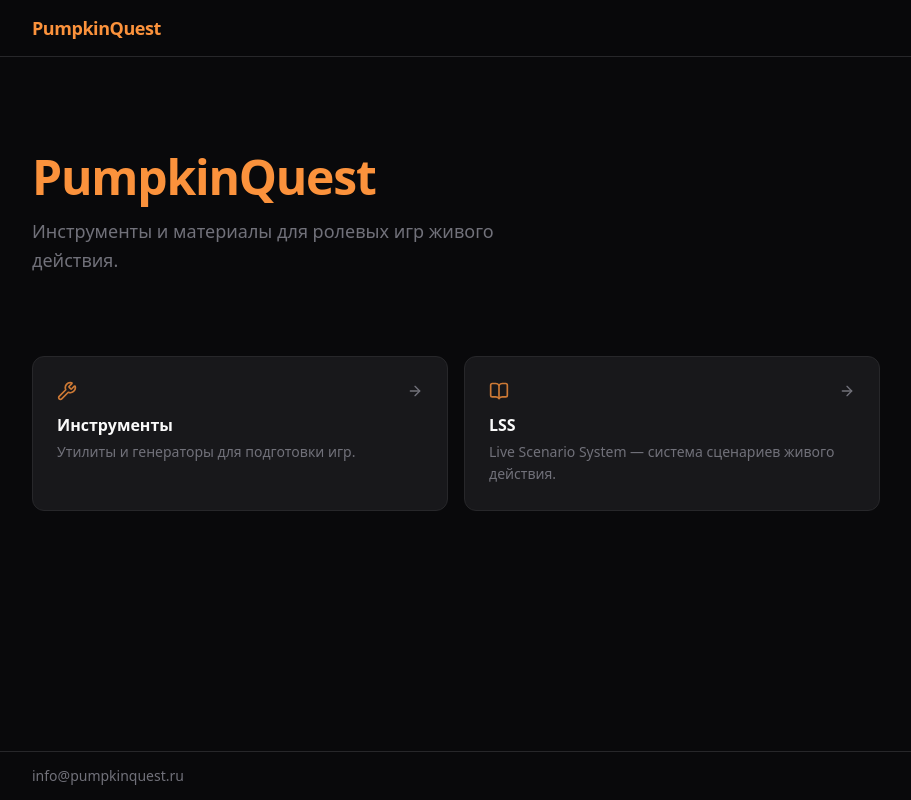
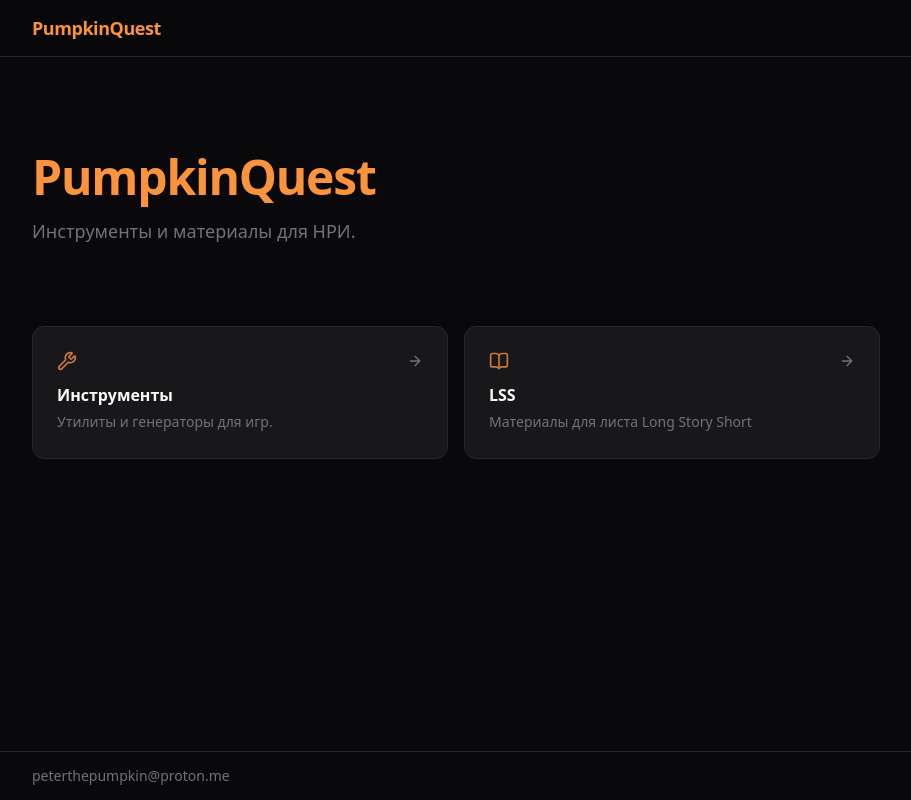
Before and after one commit to PumpkinQuest/pumpkin, a Next.js app: page / in a window 1280 px wide. Shown: the whole page, without its empty margins (184-1095 px from the left). Built offline with nearby package versions, Linux system fonts and the light colour scheme.

Commit message:
words and favicon

```diff
--- a/app/layout.tsx
+++ b/app/layout.tsx
@@ -16,7 +16,7 @@ export const metadata: Metadata = {
     default: "PumpkinQuest",
   },
   description:
-    "PumpkinQuest — инструменты и материалы для ролевых игр живого действия.",
+    "PumpkinQuest — инструменты и материалы для НРИ",
   metadataBase: new URL("https://pumpkin.quest"),
   openGraph: {
     siteName: "PumpkinQuest",
--- a/modules/home/HomePage.tsx
+++ b/modules/home/HomePage.tsx
@@ -5,7 +5,7 @@ import type { Metadata } from "next";
 export const metadata: Metadata = {
   title: "PumpkinQuest",
   description:
-    "PumpkinQuest — инструменты и материалы для ролевых игр живого действия.",
+    "PumpkinQuest — инструменты и материалы для НРИ",
 };
 
 const sections = [
@@ -13,13 +13,13 @@ const sections = [
     href: "/tools",
     icon: Wrench,
     title: "Инструменты",
-    description: "Утилиты и генераторы для подготовки игр.",
+    description: "Утилиты и генераторы для игр.",
   },
   {
     href: "/lss",
     icon: BookOpen,
     title: "LSS",
-    description: "Live Scenario System — система сценариев живого действия.",
+    description: "Материалы для листа Long Story Short",
   },
 ];
 
@@ -32,7 +32,7 @@ export default function HomePage() {
           PumpkinQuest
         </h1>
         <p className="text-pumpkin-muted text-lg max-w-lg leading-relaxed">
-          Инструменты и материалы для ролевых игр живого действия.
+          Инструменты и материалы для НРИ.
         </p>
       </section>
 
--- a/modules/lss/LssPage.tsx
+++ b/modules/lss/LssPage.tsx
@@ -2,8 +2,8 @@ import { BookOpen } from "lucide-react";
 import type { Metadata } from "next";
 
 export const metadata: Metadata = {
-  title: "LSS",
-  description: "Live Scenario System — система сценариев живого действия.",
+  title: "Материалы для LSS",
+  description: "Материалы для листа Long Story Short",
 };
 
 export default function LssPage() {
@@ -14,7 +14,7 @@ export default function LssPage() {
         <h1 className="text-3xl font-bold tracking-tight">LSS</h1>
       </div>
       <p className="text-pumpkin-muted text-lg">
-        Live Scenario System — скоро здесь появятся материалы.
+        Скоро будет
       </p>
     </div>
   );
--- a/modules/tools/ToolsPage.tsx
+++ b/modules/tools/ToolsPage.tsx
@@ -3,7 +3,7 @@ import type { Metadata } from "next";
 
 export const metadata: Metadata = {
   title: "Инструменты",
-  description: "Утилиты и генераторы для подготовки ролевых игр.",
+  description: "Утилиты и генераторы для ролевых игр.",
 };
 
 export default function ToolsPage() {
--- a/shared/components/Footer.tsx
+++ b/shared/components/Footer.tsx
@@ -3,10 +3,10 @@ export default function Footer() {
     <footer className="border-t border-pumpkin-border mt-auto">
       <div className="max-w-4xl mx-auto px-6 h-12 flex items-center">
         <a
-          href="mailto:info@pumpkinquest.ru"
+          href="mailto:peterthepumpkin@proton.me"
           className="text-pumpkin-muted text-sm hover:text-pumpkin-orange transition-colors"
         >
-          info@pumpkinquest.ru
+          peterthepumpkin@proton.me
         </a>
       </div>
     </footer>
```
Also changed, not shown: app/icon.png (added), favicon.png (added).
